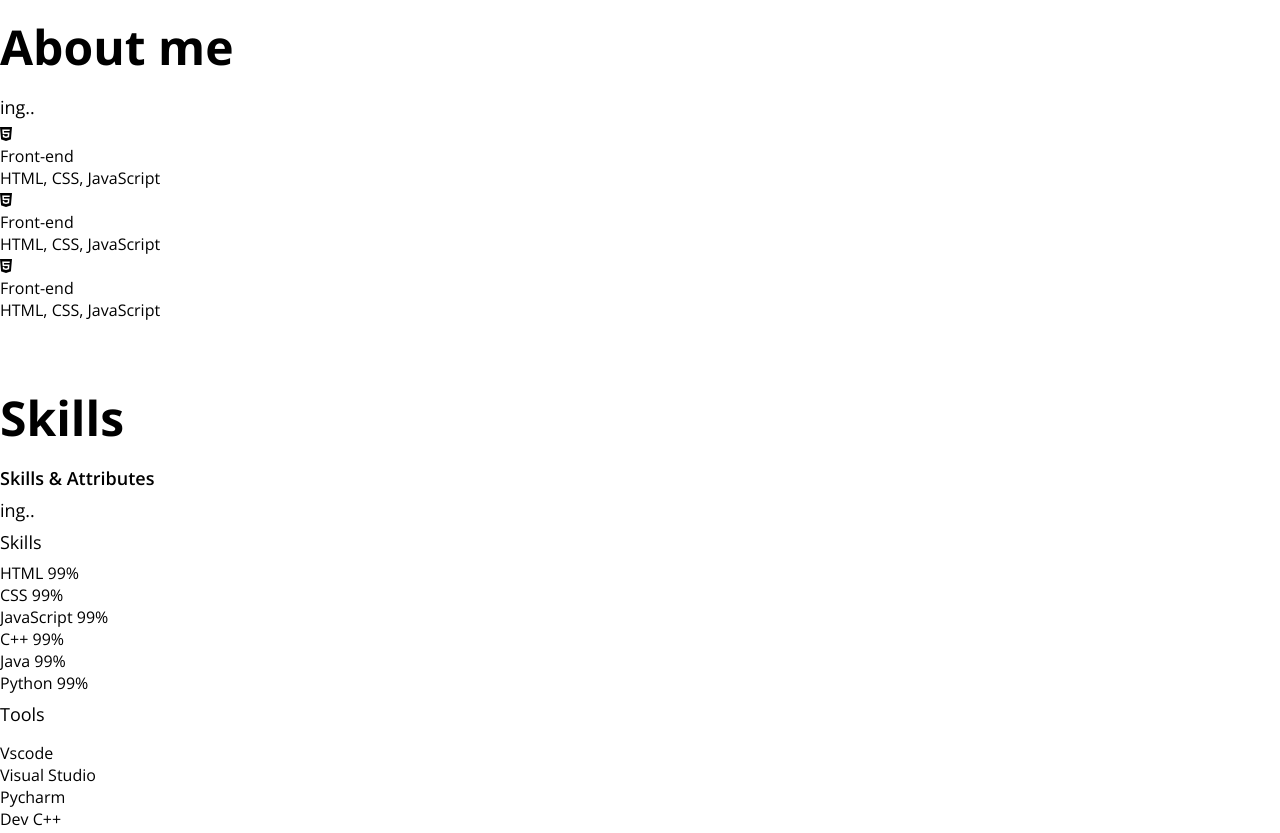
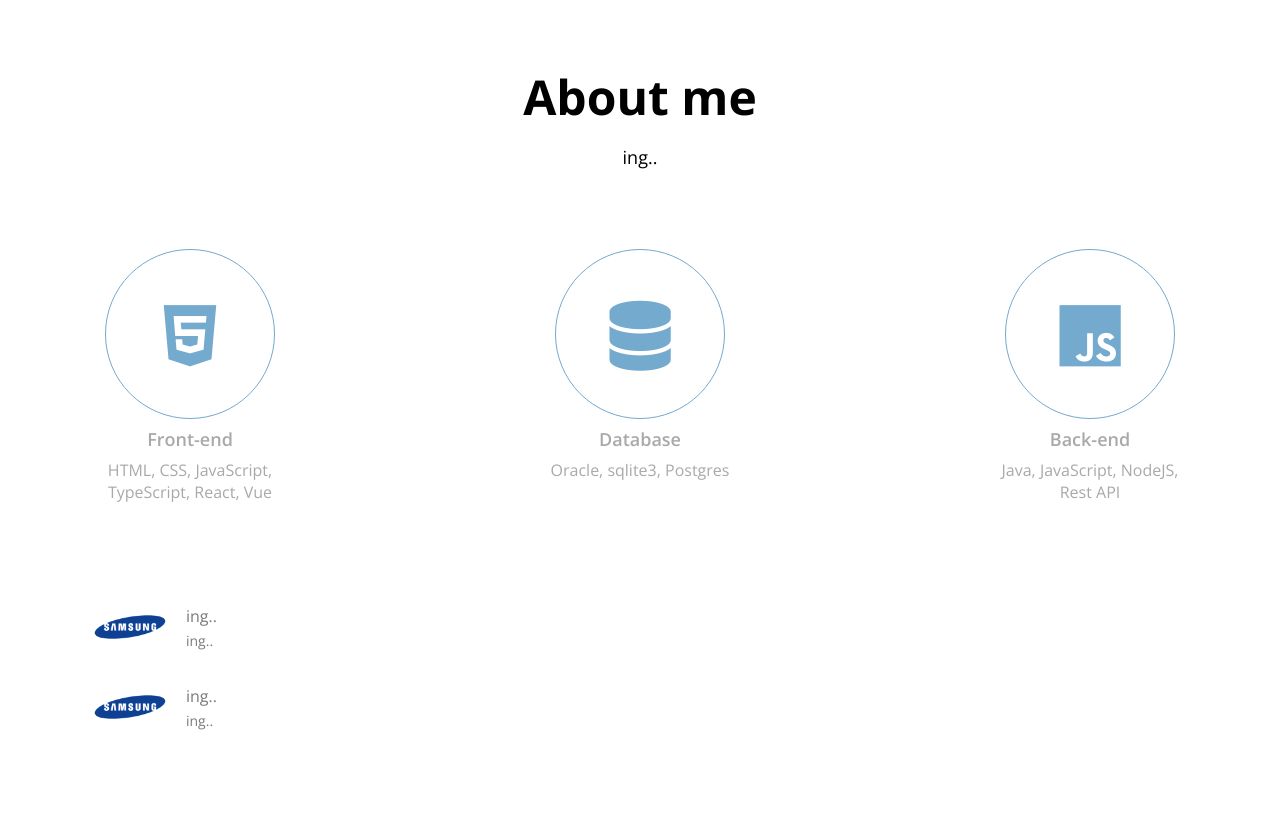
Before and after one commit to mangchhe/DreamCoding, a plain HTML site: page index.html in a window 1280 px wide. Shown: the part 724-1557 px from the top of the page. Drawn offline with nearby package versions, Linux system fonts and the light colour scheme.

Commit message:
CSS: About

```diff
--- a/index.html
+++ b/index.html
@@ -55,7 +55,7 @@
       </button>
     </section>
     <!-- About -->
-    <section id="about">
+    <section id="about" class="section">
       <h1>About me</h1>
       <p>ing..</p>
       <div class="about__majors">
@@ -63,39 +63,55 @@
           <div class="major__icon">
             <i class="fab fa-html5"></i>
           </div>
-          <div class="major__title">Front-end</div>
-          <div class="major__description">HTML, CSS, JavaScript</div>
+          <h2 class="major__title">Front-end</h2>
+          <p class="major__description">
+            HTML, CSS, JavaScript, TypeScript, React, Vue
+          </p>
         </div>
         <div class="major">
           <div class="major__icon">
-            <i class="fab fa-html5"></i>
+            <i class="fas fa-database"></i>
           </div>
-          <div class="major__title">Front-end</div>
-          <div class="major__description">HTML, CSS, JavaScript</div>
+          <h2 class="major__title">Database</h2>
+          <p class="major__description">Oracle, sqlite3, Postgres</p>
         </div>
         <div class="major">
           <div class="major__icon">
-            <i class="fab fa-html5"></i>
+            <i class="fab fa-js"></i>
           </div>
-          <div class="major__title">Front-end</div>
-          <div class="major__description">HTML, CSS, JavaScript</div>
+          <h2 class="major__title">Back-end</h2>
+          <p class="major__description">Java, JavaScript, NodeJS, Rest API</p>
         </div>
       </div>
       <div class="about__jobs">
         <div class="job">
-          <img src="" alt="" class="job__logo" />
-          <p class="job__name"></p>
-          <p class="job__period"></p>
+          <img
+            src="/imgs/jobs/logo-samsung.png"
+            alt="samsung"
+            class="job__logo"
+            height="80"
+          />
+          <div class="job__description">
+            <p class="job__name">ing..</p>
+            <p class="job__period">ing..</p>
+          </div>
         </div>
         <div class="job">
-          <img src="" alt="" class="job__logo" />
-          <p class="job__name"></p>
-          <p class="job__period"></p>
+          <img
+            src="/imgs/jobs/logo-samsung.png"
+            alt="samsung"
+            class="job__logo"
+            height="80"
+          />
+          <div class="job__description">
+            <p class="job__name">ing..</p>
+            <p class="job__period">ing..</p>
+          </div>
         </div>
       </div>
     </section>
     <!-- Skills -->
-    <section id="skills">
+    <section id="skills" class="section">
       <h1>Skills</h1>
       <h2>Skills & Attributes</h2>
       <p>
@@ -180,7 +196,7 @@
       </div>
     </section>
     <!-- Work -->
-    <section id="work">
+    <section id="work" class="section">
       <h1>My Work</h1>
       <h3>Projects</h3>
       <div class="work__categories">
@@ -263,7 +279,7 @@
       </div>
     </section>
     <!-- Testimonials -->
-    <section id="testimonials">
+    <section id="testimonials" class="section">
       <h1>Testimonials</h1>
       <h3>See what they say about me</h3>
       <div class="testimonials"></div>
@@ -301,7 +317,7 @@
       </div>
     </section>
     <!-- Contact -->
-    <section id="contact">
+    <section id="contact" class="section">
       <h1 class="contact__title">Let's talk</h1>
       <h2 class="contact__email">ing..</h2>
       <div class="contact__links">
--- a/style.css
+++ b/style.css
@@ -9,6 +9,7 @@
   --color-black: #4d4d4d;
   --color-grey: #616161;
   --color-light-grey: #7c7979;
+  --color-dark-grey: #a9a9a9;
   --color-blue: #73aace;
   --color-yellow: #fff7d1;
   --color-orange: #feb546;
@@ -28,6 +29,9 @@
 
   /* Size */
   --size-border-radius: 4px;
+
+  /* Animation */
+  --animation-duration: 300ms;
 }
 
 /* Universal tags */
@@ -149,3 +153,70 @@ button {
   color: var(--color-white);
   border-radius: var(--size-border-radius);
 }
+
+.section {
+  padding: 50px;
+  text-align: center;
+  max-width: 1200px;
+  margin: auto;
+}
+
+.about__majors {
+  display: flex;
+  justify-content: space-between;
+  margin: 80px 0;
+}
+
+.major__icon {
+  width: 170px;
+  height: 170px;
+  font-size: 70px;
+  color: var(--color-blue);
+  line-height: 170px;
+  border: 1px solid var(--color-blue);
+  border-radius: 50%;
+  margin-bottom: 16px;
+  margin: auto;
+}
+
+.major__title,
+.major__description {
+  color: var(--color-dark-grey);
+}
+
+.major__description {
+  font-size: var(--font-small);
+}
+
+.major__icon:hover i {
+  color: var(--color-black);
+  transform: rotate(-30deg) scale(1.1);
+  transition: all var(--animation-duration) ease;
+}
+
+.job {
+  display: flex;
+  align-items: center;
+}
+
+.job__description {
+  margin: 0 16px;
+  text-align: left;
+}
+
+.job__name,
+.job__period {
+  color: var(--color-light-grey);
+}
+
+.job__name {
+  font-size: var(--font-small);
+}
+
+.job__period {
+  font-size: var(--font-micro);
+}
+
+.major {
+  width: 200px;
+}
```
Also changed, not shown: imgs/jobs/logo-samsung.png (added).
